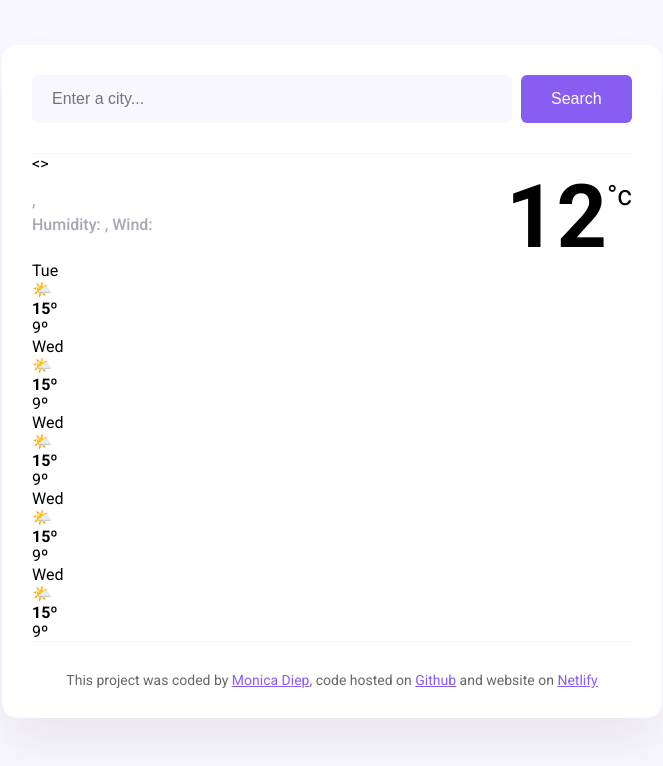
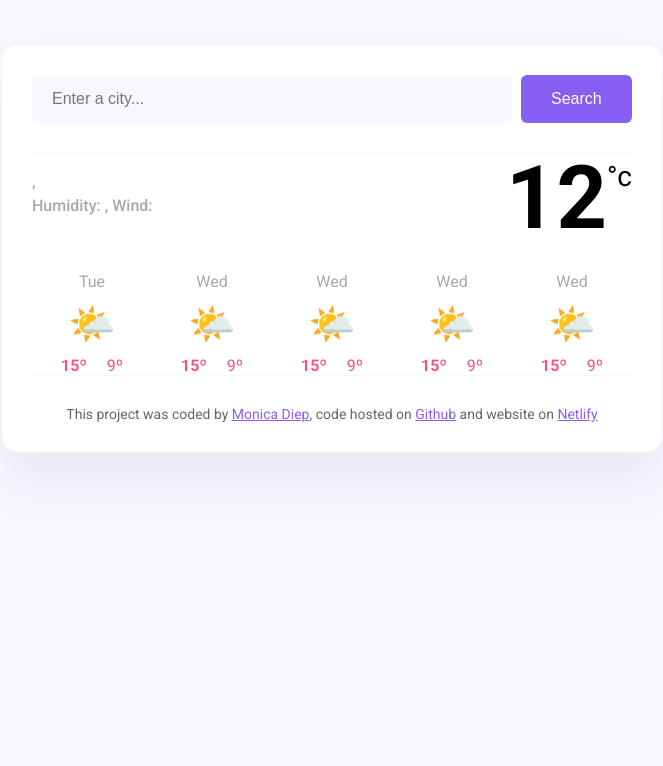
Before and after one commit to mond95/shecodes-week8-forecast, a plain HTML site: page index.html in a window 1280 px wide. Shown: the whole page, without its empty margins (308-971 px from the left). Drawn offline with nearby package versions, Linux system fonts and the light colour scheme; no server answers.

Commit message:
Added the CSS styling for the forecast section

```diff
--- a/src/style.css
+++ b/src/style.css
@@ -100,6 +100,42 @@ main {
   font-size: 28px;
 }
 
+/* Forecast styling */
+
+/* container set to flex so all the days sit next to each other rather than as divs on top of each other */
+.weather-forecast {
+  display: flex;
+  justify-content: space-around;
+  margin-top: 30px;
+}
+
+.weather-forecast-date {
+  text-align: center;
+  color: rgba(39, 33, 66, 0.4);
+  font-size: 16px;
+  line-height: 20px;
+  margin-bottom: 10px;
+}
+
+.weather-forecast-icon {
+  font-size: 38px;
+  text-align: center;
+}
+
+/* to make the max and min temp go side by side rather than on top of each other, have to also put this in a flex box */
+.weather-forecast-temperatures {
+  text-align: center;
+  color: #f65282;
+  margin-top: 10px;
+  display: flex;
+  justify-content: center;
+}
+
+/* adding spacing between the max and min temps */
+.weather-forecast-temperature {
+  padding: 0 10px;
+}
+
 footer {
   border-top: 1px solid #f9f7fe;
   /* having padding only at the top */
```
Also changed, not shown: index.html (+0 -1 lines).
